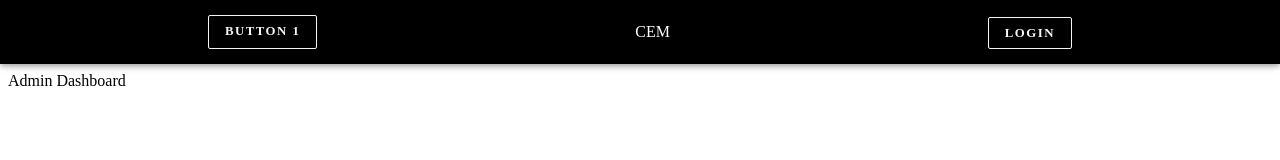
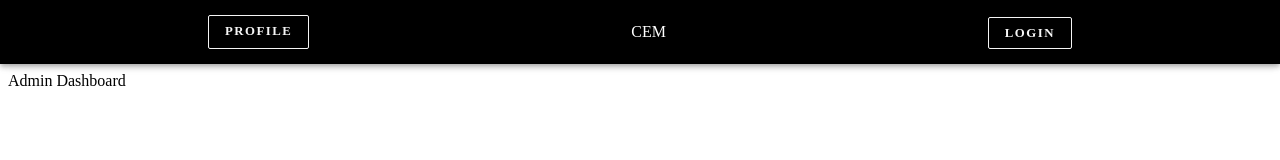
Before and after one commit to Developer-Student-Clubs-VSSUT-Burla/CEM-frontend, a React (Vite) app: page /admin in a window 1280 px wide. Shown: the top 160 px of the page. Built offline with nearby package versions, Linux system fonts and the light colour scheme.

Commit message:
fixed the navbar issue by renaming buttom1 to profile

```diff
--- a/package.json
+++ b/package.json
@@ -2,7 +2,7 @@
   "name": "cem-frontend",
   "version": "0.0.0",
   "scripts": {
-    "start":"vite",
+    "start": "vite",
     "dev": "vite",
     "build": "vite build",
     "serve": "vite preview"
--- a/src/components/navbar/AdminNavbar.jsx
+++ b/src/components/navbar/AdminNavbar.jsx
@@ -75,7 +75,7 @@ const Header = (props) => {
                   <Drawer sections={["1", "2"]} />
                 ) : (
                 <Link to="#" className={classes.subscribeButton}>
-                    Button 1
+                    Profile
                   </Link>
                 )}
                 <Box>
```
Also changed, not shown: 1 other file (tests, documents, lock files or other folders).
